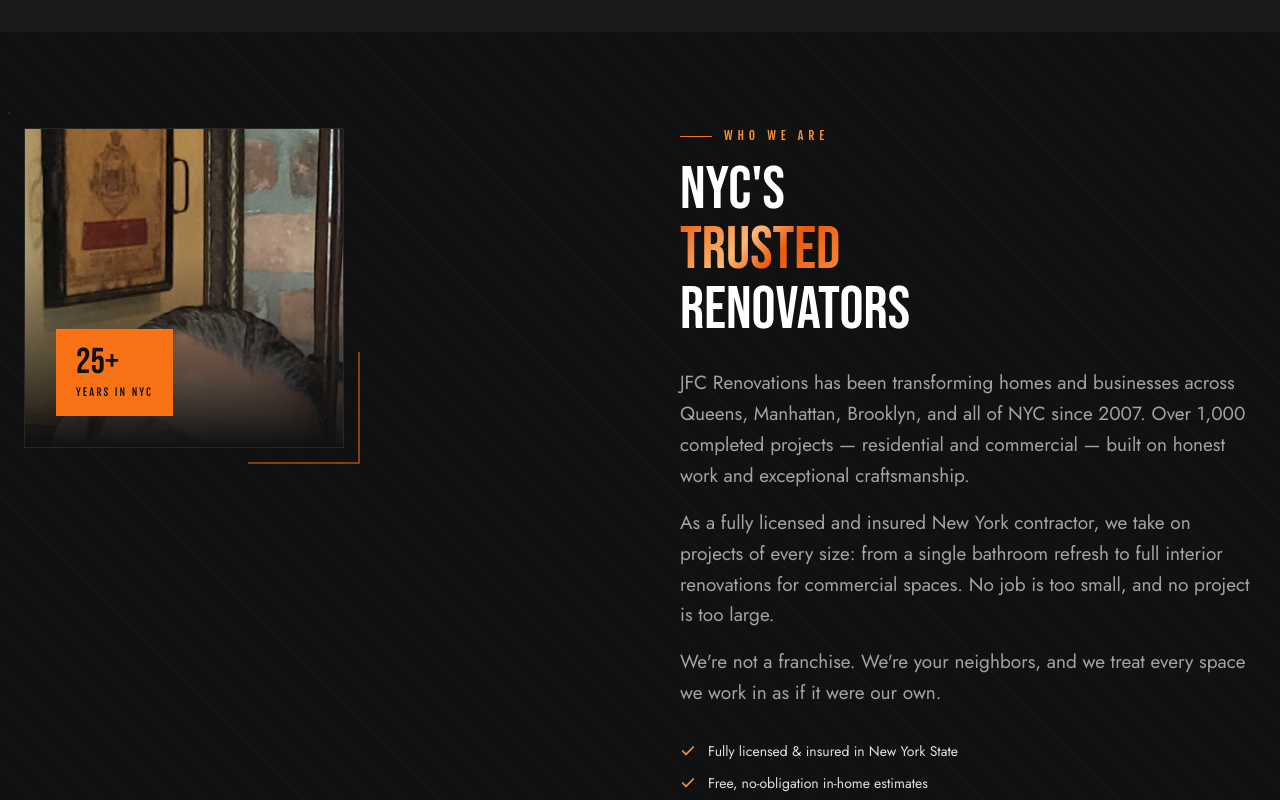
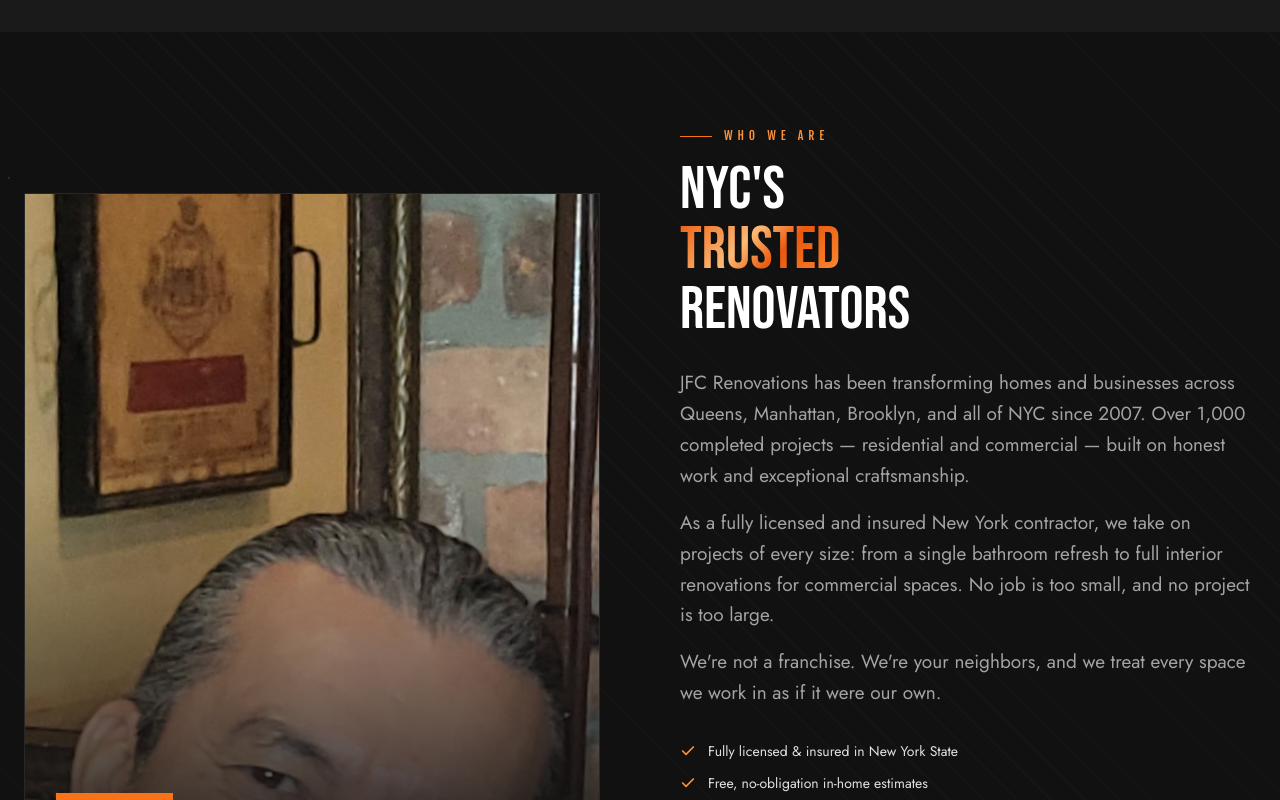
Before and after one commit to gabrigal/jfc, a Next.js app: page / in a window 1280 px wide. Shown: the part 2120-2920 px from the top of the page. Built offline with nearby package versions, Linux system fonts and the light colour scheme.

Commit message:
Revert about section photo back to original layout
Co-Authored-By: Claude Sonnet 4.6 <noreply@anthropic.com>

```diff
--- a/app/page.tsx
+++ b/app/page.tsx
@@ -525,11 +525,11 @@ function About() {
   return (
     <section id="about" className="py-24 bg-ink-900 texture-overlay">
       <div className="max-w-7xl mx-auto px-6">
-        <div className="grid lg:grid-cols-2 gap-14 xl:gap-20 items-start">
+        <div className="grid lg:grid-cols-2 gap-14 xl:gap-20 items-center">
           {/* Image side */}
-          <div ref={leftRef} className="relative max-w-xs mx-auto lg:mx-0">
+          <div ref={leftRef} className="relative">
             {/* Main image area */}
-            <div className="aspect-square bg-ink-800 relative overflow-hidden border border-white/[0.06]">
+            <div className="aspect-[4/5] bg-ink-800 relative overflow-hidden border border-white/[0.06]">
               <Image
                 src="/images/owner.jpg"
                 alt="JFC Pro-Renovations owner"
```
